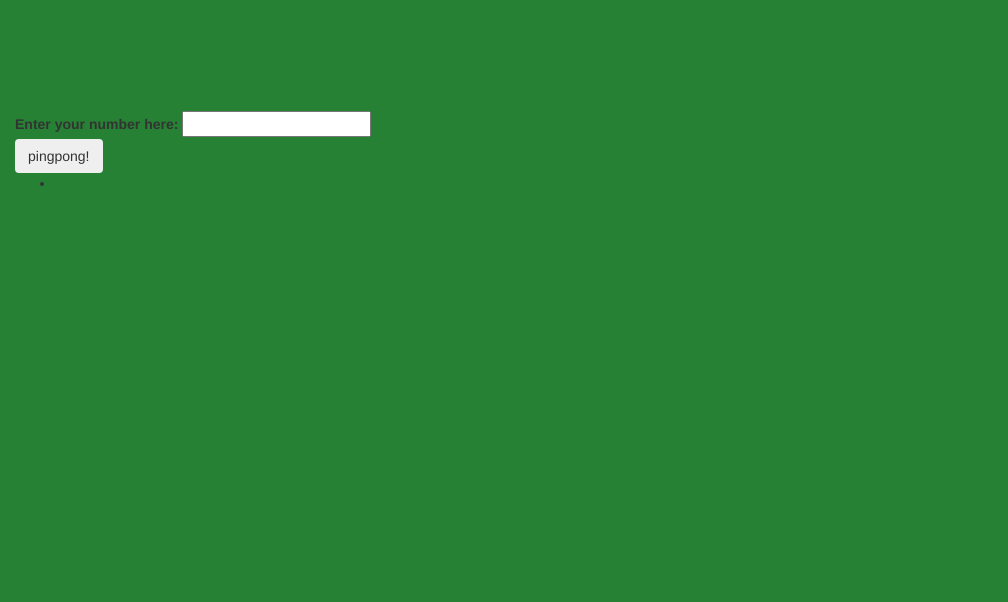
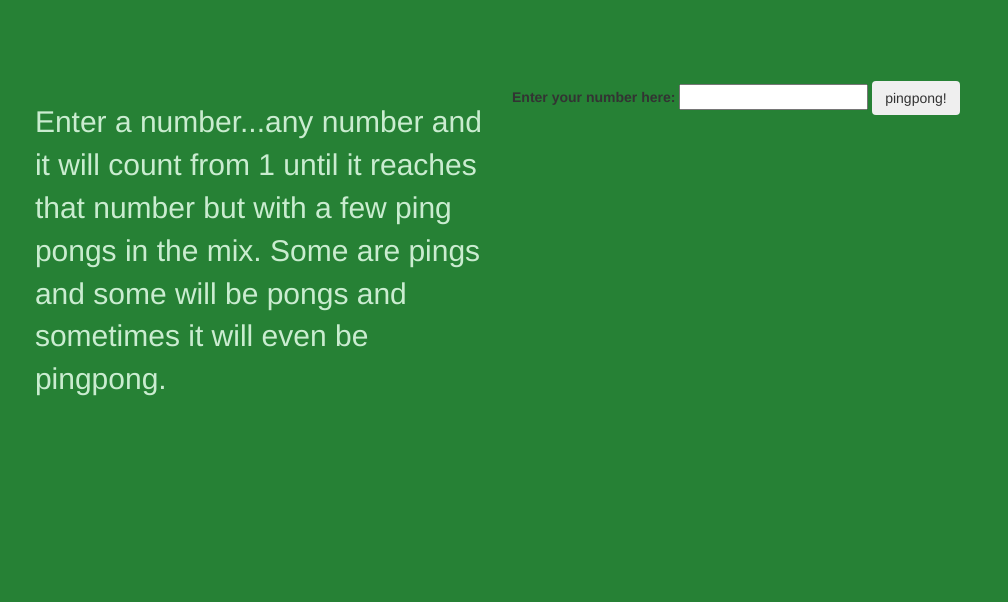
Before and after one commit to mthygesen2/pingpong, a plain HTML site: page index.html in a window 1280 px wide. Shown: the part 198-800 px from the top of the page, without its empty margins (0-1008 px from the left). Drawn offline with Linux system fonts and the light colour scheme.

Commit message:
add color styling

```diff
--- a/css/styles.css
+++ b/css/styles.css
@@ -1,12 +1,29 @@
 body {
   background-color: #268135;
   width: 80%;
+}
+.container{
+  width: 100%;
 }
 .page-header{
   color: #caecd0;
   padding: 5px;
   margin: 10%;
+  position: relative;
 }
-ul {
-
+.instructions{
+  float: left;
+  width: 50%;
+  padding: 2%;
+  color: #caecd0;
+  font-weight: lighter;
+  font-size: 30px;
 }
+#ppForm, #result{
+  width: 50%;
+  float: left;
+}
+.output{
+  float: left;
+  margin:10%;
+}
--- a/index.html
+++ b/index.html
@@ -13,19 +13,19 @@
       <div class="page-header">
         <h1>sometimes you Ping and sometimes you Pong</h1>
       </div>
+      <div class= "instructions">
+        <p>Enter a number...any number and it will count from 1 until it reaches that number but with a few ping pongs in the mix. Some are pings and some will be pongs and sometimes it will even be pingpong. </p>
+      </div>
       <form id="ppForm">
         <div class="userForm">
           <label for="input">Enter your number here:</label>
           <input id="userInput" type="number">
+          <button type="submit" class="btn">pingpong!</button>
         </div>
-
-        <button type="submit" class="btn">pingpong!</button>
       </form>
 
       <div id="result">
-        <ul>
-          <li class="output"></li>
-        </ul>
+          <p class="output"></p>
       </div>
     </div>
   </body>
```
